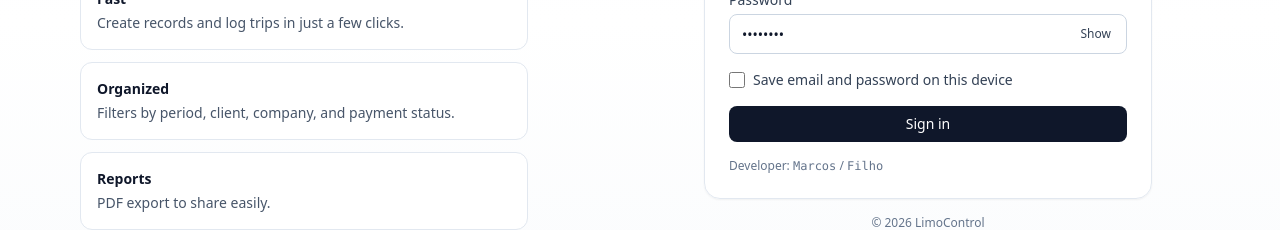
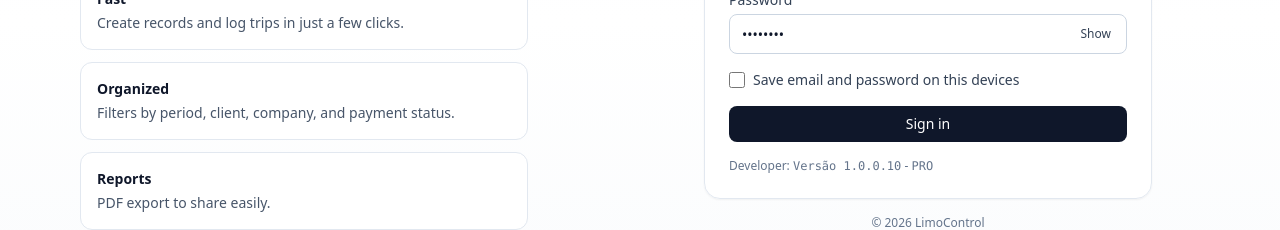
Before and after one commit to marcosfilhoz/LimoControl-Pro, a React (Vite) app in the folder frontend/: page /login in a window 1280 px wide. Shown: the part 380-610 px from the top of the page. Built offline with nearby package versions, Linux system fonts and the light colour scheme; no server answers.

Commit message:
Add files via upload

```diff
--- a/frontend/src/pages/LoginPage.tsx
+++ b/frontend/src/pages/LoginPage.tsx
@@ -99,7 +99,7 @@ export function LoginPage() {
                   checked={remember}
                   onChange={(e) => setRemember(e.target.checked)}
                 />
-                Save email and password on this device
+                Save email and password on this devices
               </label>
 
               {error ? (
@@ -113,8 +113,8 @@ export function LoginPage() {
               </Button>
 
               <div className="text-xs text-slate-500">
-                Developer: <span className="font-mono">Marcos</span> /{" "}
-                <span className="font-mono">Filho</span>
+                Developer: <span className="font-mono">Versão 1.0.0.10</span> - {" "}
+                <span className="font-mono">PRO</span>
               </div>
             </form>
           </div>
```
